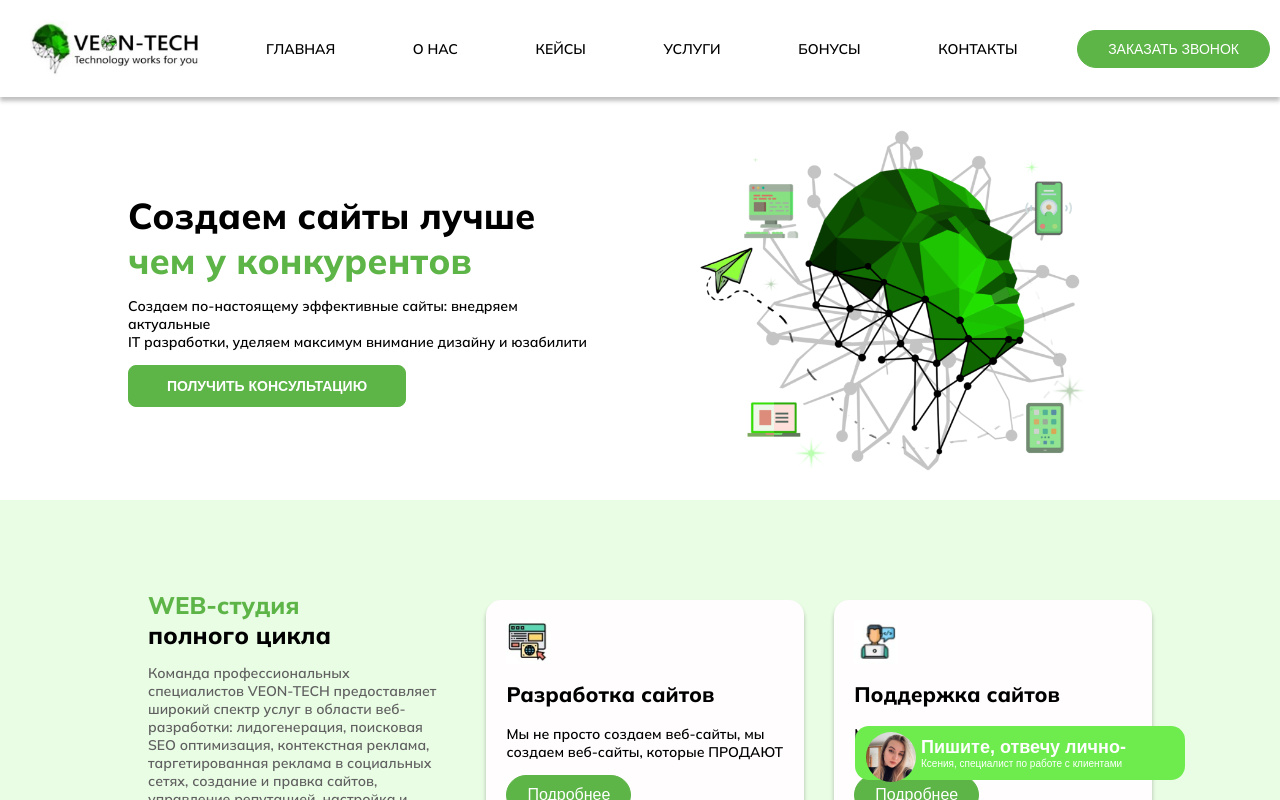
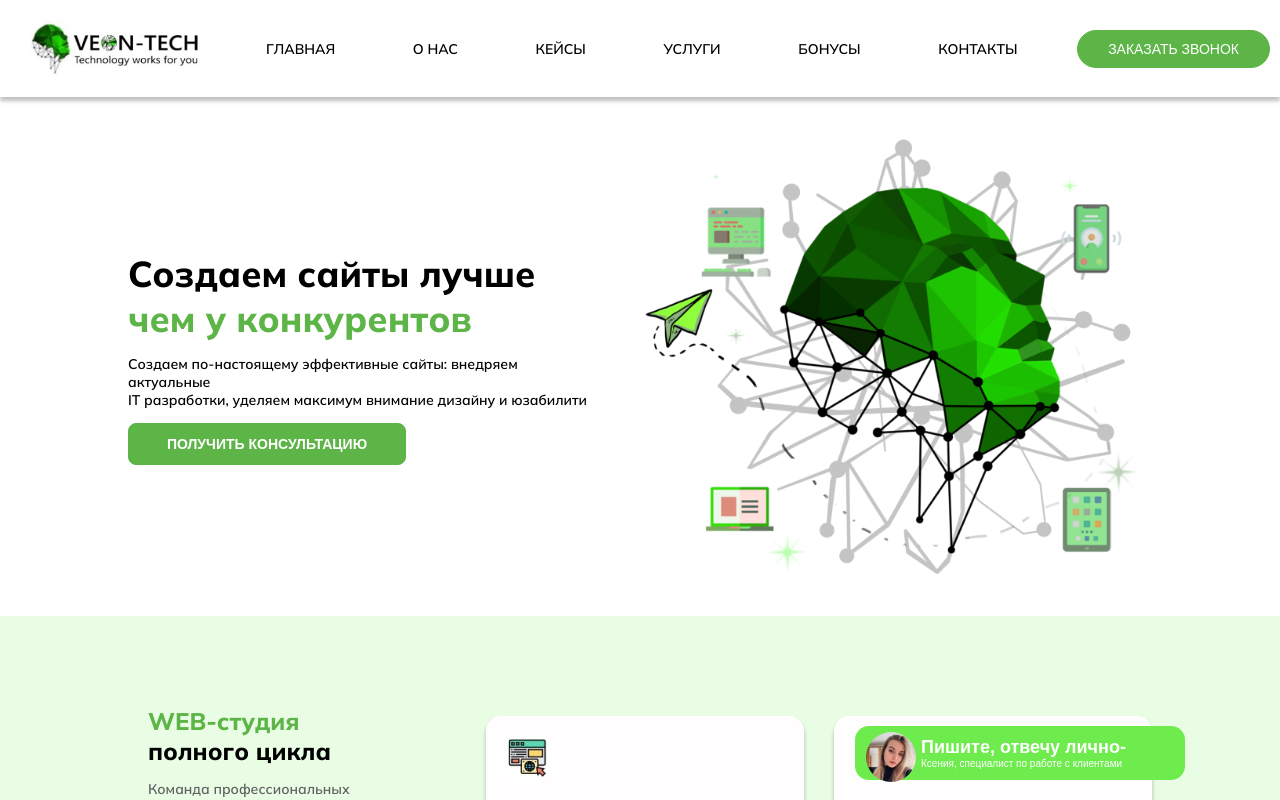
Before and after one commit to Bmwbyas/veon_tech, a React (Create React App) app: page / in a window 1280 px wide. Shown: the top 800 px of the page. Built offline with nearby package versions, Linux system fonts and the light colour scheme.

Commit message:
fix:main header

```diff
--- a/src/features/main/descriptionWeb/DescriptionWeb.module.scss
+++ b/src/features/main/descriptionWeb/DescriptionWeb.module.scss
@@ -6,11 +6,11 @@
   max-width: 1920px ;
   margin: 0 auto  ;
   padding-bottom: 80px;
-
+  @include container();
 
   .wrapper {
     @include flex(row, start, space-between, wrap);
-    @include container();
+
 
     padding-top: 70px;
 
--- a/src/features/main/headerMain/HeaderMain.module.scss
+++ b/src/features/main/headerMain/HeaderMain.module.scss
@@ -3,7 +3,7 @@
 
 .container {
   @include maxWidth();
-  @include flex(row, center, center, nowrap);
+  @include flex(row, center, space-between, nowrap);
   @include container();
   min-height: 25vh;
   background-color: white;
@@ -11,7 +11,7 @@
   gap: 50px;
   @media (max-width: 800px) {
     flex-wrap: wrap;
-
+    justify-content: center;
   }
   .headConteainer{
   .h1 {
@@ -43,6 +43,7 @@
   }
 
   .button {
+
     cursor: pointer;
     position: relative;
     background-color: $activeColor;
@@ -115,6 +116,12 @@
   .animation {
     //@include flex(row, center, center, wrap);
     flex: 0 0 50%;
+    img{
+      width: 100%;
+      max-height: 600px;
+      height: auto;
+      object-fit: contain;
+    }
     @media (max-width: 800px) {
       width: 100%;
       margin-top: 0;
--- a/src/features/main/headerMain/HeaderMain.tsx
+++ b/src/features/main/headerMain/HeaderMain.tsx
@@ -35,8 +35,8 @@ export const HeaderMain = () => {
                 </div>
 
             </div>
-            <div style={imgLogo} className={s.animation}>
-                {/*<img src={logo} alt={'logo'}/>*/}
+            <div  className={s.animation}>
+                <img src={logo} alt={'logo'}/>
             </div>
 
         </div>
```
Also changed, not shown: src/features/main/descriptionWeb/DescriptionWeb.tsx (+15 -8 lines).
